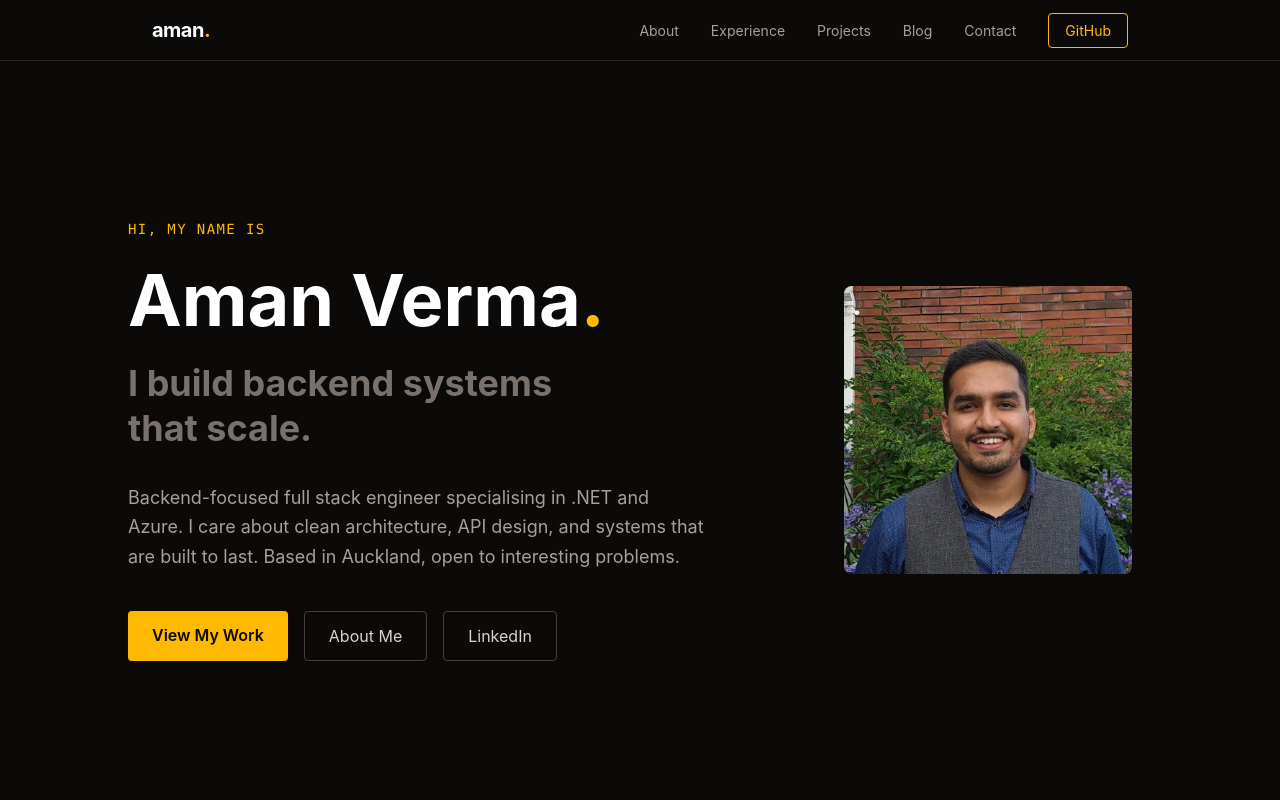
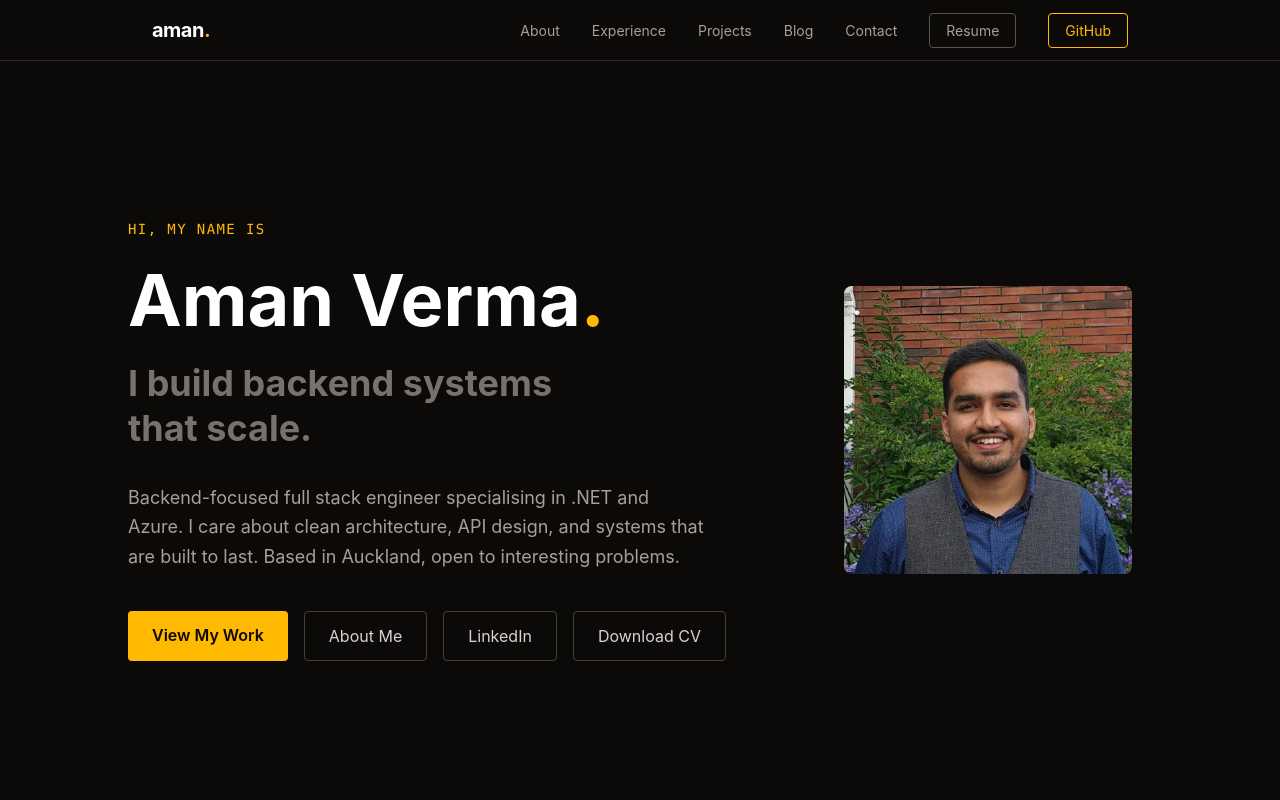
Before and after one commit to aman-vr/MyPortfolio, a React (Vite) app in the folder portfolio/: page / in a window 1280 px wide. Shown: the top 800 px of the page. Built offline with nearby package versions, Linux system fonts and the light colour scheme.

Commit message:
add CV download to navbar and hero

```diff
--- a/portfolio/src/components/Hero.jsx
+++ b/portfolio/src/components/Hero.jsx
@@ -44,6 +44,13 @@ export default function Hero() {
               >
                 LinkedIn
               </a>
+              <a
+                href="/AmanVerma-CV.pdf"
+                download
+                className="px-6 py-3 border border-stone-700 text-stone-300 rounded hover:border-stone-400 hover:text-white transition-colors duration-200"
+              >
+                Download CV
+              </a>
             </div>
           </div>
           <div className="flex justify-center md:justify-end shrink-0 pb-5 pr-5">
--- a/portfolio/src/components/Navbar.jsx
+++ b/portfolio/src/components/Navbar.jsx
@@ -25,6 +25,15 @@ export default function Navbar() {
               </a>
             </li>
           ))}
+          <li>
+            <a
+              href="/AmanVerma-CV.pdf"
+              download
+              className="text-sm px-4 py-2 border border-stone-600 text-stone-400 hover:border-white hover:text-white rounded transition-all duration-200"
+            >
+              Resume
+            </a>
+          </li>
           <li>
             <a
               href={profile.social.github}
@@ -63,6 +72,13 @@ export default function Navbar() {
           >
             GitHub
           </a>
+          <a
+            href="/AmanVerma-CV.pdf"
+            download
+            className="text-stone-400 hover:text-white text-sm transition-colors duration-200"
+          >
+            Resume
+          </a>
         </div>
       )}
     </nav>
```
